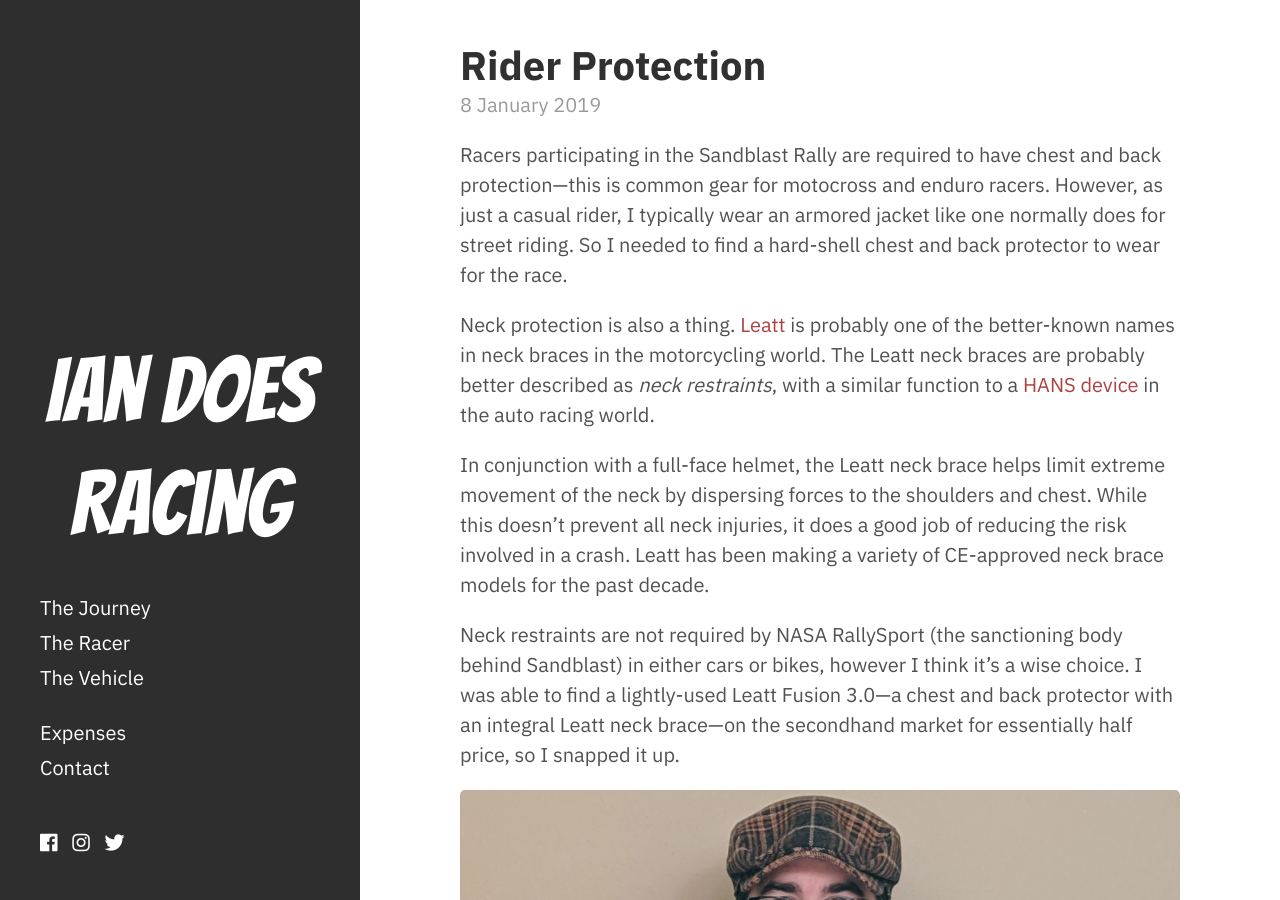
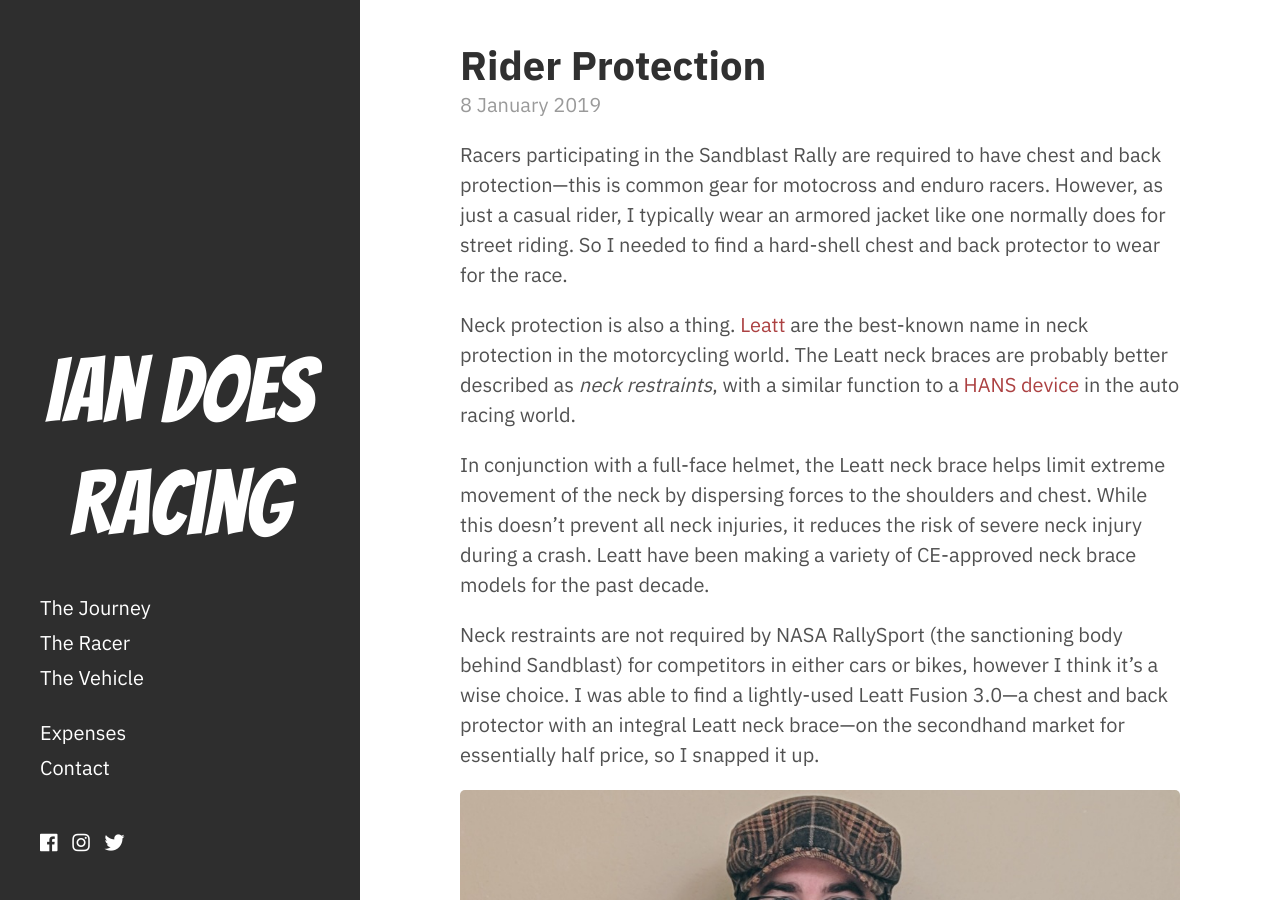
Before and after one commit to icooper/iandoesracing, a Jekyll site: the page built from _posts/2019-01-08-rider-protection.md, in a window 1280 px wide and 900 px high. Built offline with Jekyll 4.4.1, drawn with Linux system fonts in a browser that asks for light colours; nearby versions of some CDN libraries.

Commit message:
updated wording

```diff
--- a/_posts/2019-01-08-rider-protection.md
+++ b/_posts/2019-01-08-rider-protection.md
@@ -6,11 +6,11 @@
 
 Racers participating in the Sandblast Rally are required to have chest and back protection---this is common gear for motocross and enduro racers. However, as just a casual rider, I typically wear an armored jacket like one normally does for street riding. So I needed to find a hard-shell chest and back protector to wear for the race.
 
-Neck protection is also a thing. [Leatt](https://www.leatt.com/shop/moto/neck-braces.html) is probably one of the better-known names in neck braces in the motorcycling world. The Leatt neck braces are probably better described as *neck restraints*, with a similar function to a [HANS device](https://en.wikipedia.org/wiki/HANS_device) in the auto racing world.
+Neck protection is also a thing. [Leatt](https://www.leatt.com/shop/moto/neck-braces.html) are the best-known name in neck protection in the motorcycling world. The Leatt neck braces are probably better described as *neck restraints*, with a similar function to a [HANS device](https://en.wikipedia.org/wiki/HANS_device) in the auto racing world.
 
-In conjunction with a full-face helmet, the Leatt neck brace helps limit extreme movement of the neck by dispersing forces to the shoulders and chest. While this doesn't prevent all neck injuries, it does a good job of reducing the risk involved in a crash. Leatt has been making a variety of CE-approved neck brace models for the past decade.
+In conjunction with a full-face helmet, the Leatt neck brace helps limit extreme movement of the neck by dispersing forces to the shoulders and chest. While this doesn't prevent all neck injuries, it reduces the risk of severe neck injury during a crash. Leatt have been making a variety of CE-approved neck brace models for the past decade.
 
-Neck restraints are not required by NASA RallySport (the sanctioning body behind Sandblast) in either cars or bikes, however I think it's a wise choice. I was able to find a lightly-used Leatt Fusion 3.0---a chest and back protector with an integral Leatt neck brace---on the secondhand market for essentially half price, so I snapped it up.
+Neck restraints are not required by NASA RallySport (the sanctioning body behind Sandblast) for competitors in either cars or bikes, however I think it's a wise choice. I was able to find a lightly-used Leatt Fusion 3.0---a chest and back protector with an integral Leatt neck brace---on the secondhand market for essentially half price, so I snapped it up.
 
 ![bathroom mirror Leatt selfie](/assets/img/leatt-selfie.jpg "bathroom mirror Leatt selfie")
 
```
